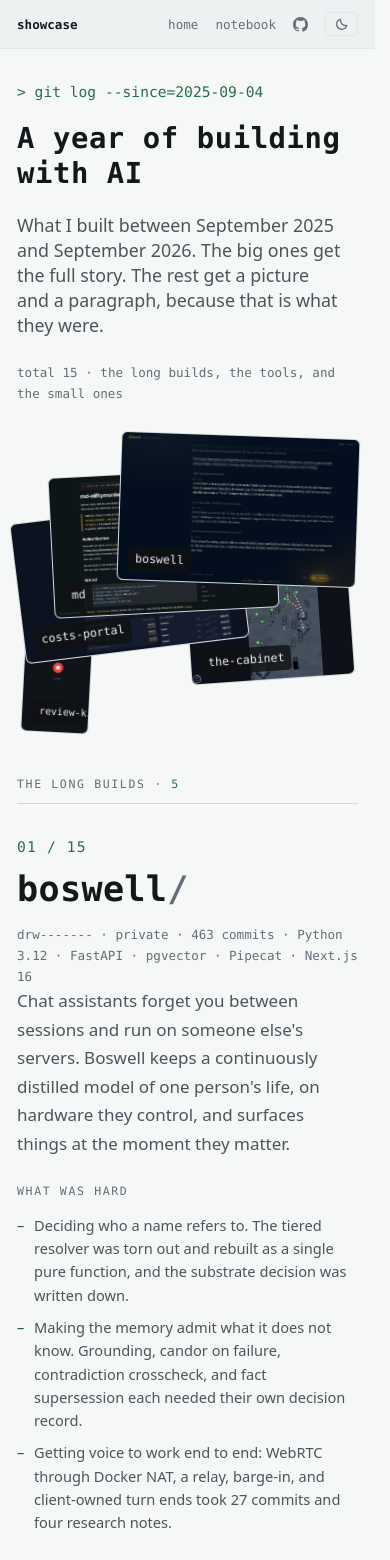
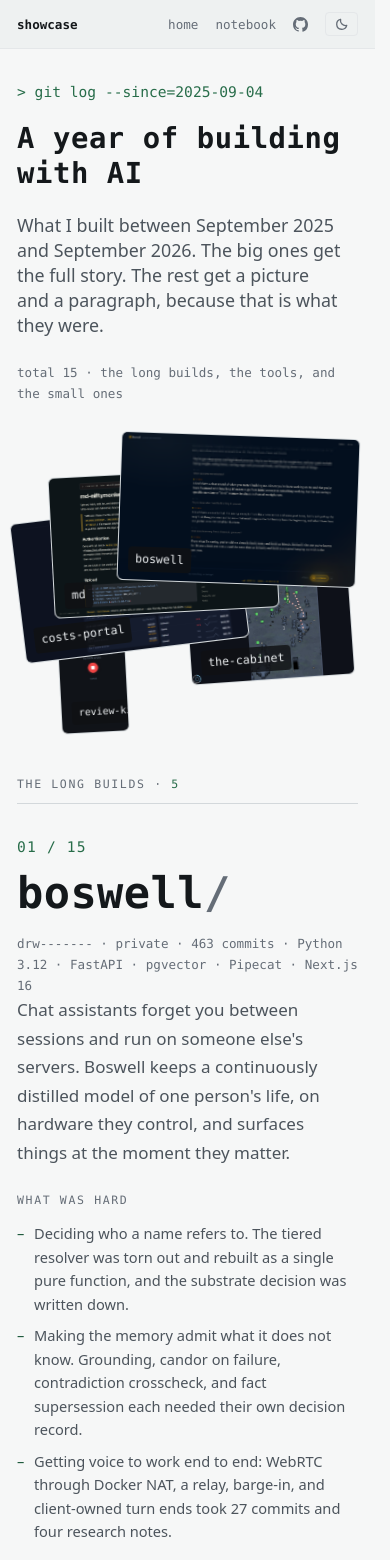
Before and after one commit to niftymonkey/niftymonkey.dev, a Next.js app: page /showcase in a window 390 px wide. Shown: the top 1560 px of the page. Built offline with nearby package versions, Linux system fonts and the light colour scheme.

Commit message:
fix: keep every project name on one line and tuck the fan phone in toward the center

```diff
--- a/app/showcase/showcase.css
+++ b/app/showcase/showcase.css
@@ -70,15 +70,17 @@
   font-size: var(--fs-small);
 }
 
-/* A long build's name. Fluid, so "champ-sage/" never breaks at its hyphen. */
+/* A long build's name, always on one line. Sized from the text column: the
+   longest name, "the-cabinet/", is twelve mono characters at about 0.6em
+   each, so 12.8cqw fills the column and no more. Same size on every scene. */
 .sc-name {
   font-family: var(--font-mono);
-  font-size: clamp(2rem, 5.2vw, 4.6rem);
+  font-size: clamp(1.6rem, 12.8cqw, 4.6rem);
   font-weight: var(--fw-semibold);
   line-height: 1.02;
   letter-spacing: 0.01em;
   color: var(--text-strong);
-  text-wrap: balance;
+  white-space: nowrap;
   margin: 0 0 var(--space-4);
 }
 
@@ -184,7 +186,7 @@
 .sc-fan .sc-shot:nth-child(1) { left: 0; top: 18%; width: 60%; }
 .sc-fan .sc-shot:nth-child(2) { left: 12%; top: 8%; width: 60%; }
 .sc-fan .sc-shot:nth-child(3) { left: 28%; top: 0; width: 64%; }
-.sc-fan .sc-shot:nth-child(4) { left: 2%; top: 46%; width: 21%; }
+.sc-fan .sc-shot:nth-child(4) { left: 12%; top: 46%; width: 21%; }
 .sc-fan .sc-shot:nth-child(5) { left: 54%; top: 42%; width: 42%; }
 
 /* ---- screens ---- */
@@ -277,6 +279,7 @@
 
 .sc-scene__text {
   min-width: 0;
+  container-type: inline-size;
 }
 
 /* Scenes alternate sides so five in a row do not read as one template. */
@@ -352,6 +355,7 @@
   color: var(--text-strong);
   letter-spacing: var(--ls-normal);
   line-height: var(--lh-tight);
+  white-space: nowrap;
   margin: 0;
 }
 
@@ -541,10 +545,6 @@
     font-size: 1.05rem;
   }
 
-  .sc-name {
-    font-size: clamp(2rem, 9vw, 3.2rem);
-  }
-
   .sc-fan {
     max-width: 32rem;
     height: min(80vw, 27rem);
@@ -554,7 +554,7 @@
   .sc-fan .sc-shot:nth-child(1) { left: 0; top: 24%; width: 66%; }
   .sc-fan .sc-shot:nth-child(2) { left: 10%; top: 12%; width: 66%; }
   .sc-fan .sc-shot:nth-child(3) { left: 30%; top: 0; width: 70%; }
-  .sc-fan .sc-shot:nth-child(4) { left: 2%; top: 48%; width: 20%; }
+  .sc-fan .sc-shot:nth-child(4) { left: 12%; top: 48%; width: 20%; }
   .sc-fan .sc-shot:nth-child(5) { left: 50%; top: 46%; width: 48%; }
 
   .sc-scene,
--- a/config/showcase.config.ts
+++ b/config/showcase.config.ts
@@ -106,7 +106,7 @@ export const fan: FanScreen[] = [
     alt: 'The ReviewKit recording overlay: a waveform, a timer, and the live transcript',
     tag: 'review-kit',
     frame: 'phone',
-    tilt: 3,
+    tilt: -3,
   },
   {
     src: '/showcase/the-cabinet/hungry-grave.png',
```
